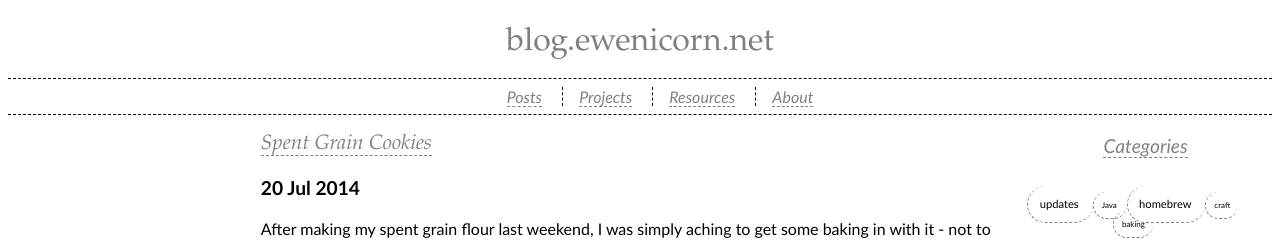
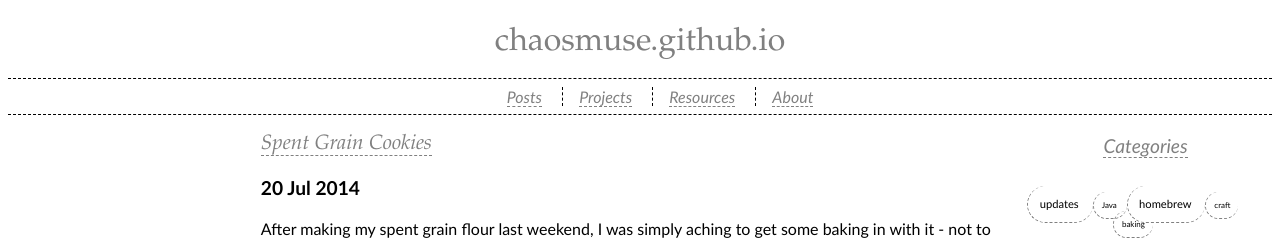
Before and after one commit to chaosmuse/chaosmuse.github.io, a Jekyll site: the page built from index.html, in a window 1280 px wide. Shown: the top 240 px of the page. Built offline with Jekyll 4.4.1, drawn with Linux system fonts in a browser that asks for light colours; the list of posts is cut into pages by our own code.

Commit message:
Updated name and URL

```diff
--- a/_config.yml
+++ b/_config.yml
@@ -1,6 +1,6 @@
-name: blog.ewenicorn.net
+name: chaosmuse.github.io
 description: Ramblings of an eclectic woman
-url: http://blog.ewenicorn.net
+url: https://chaosmuse.github.io
 
 markdown: kramdown
 markdown_ext: markdown,mkdown,mkdn,mkd,md
```
